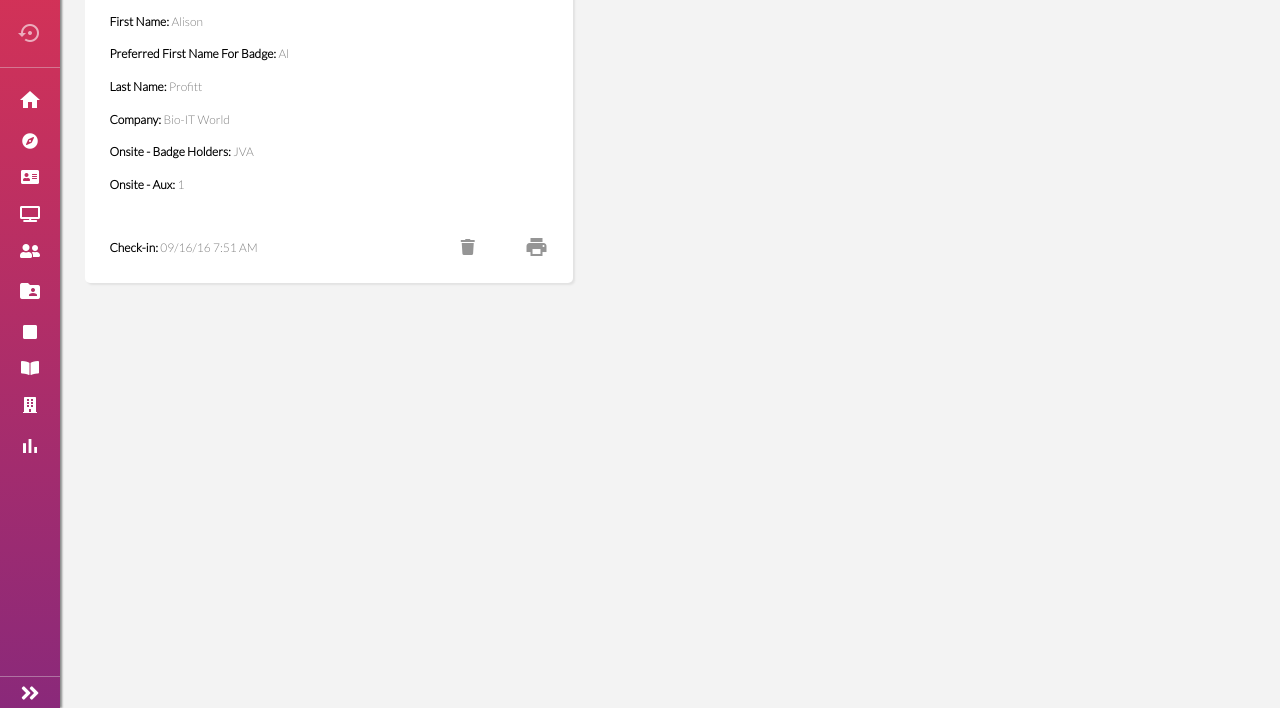
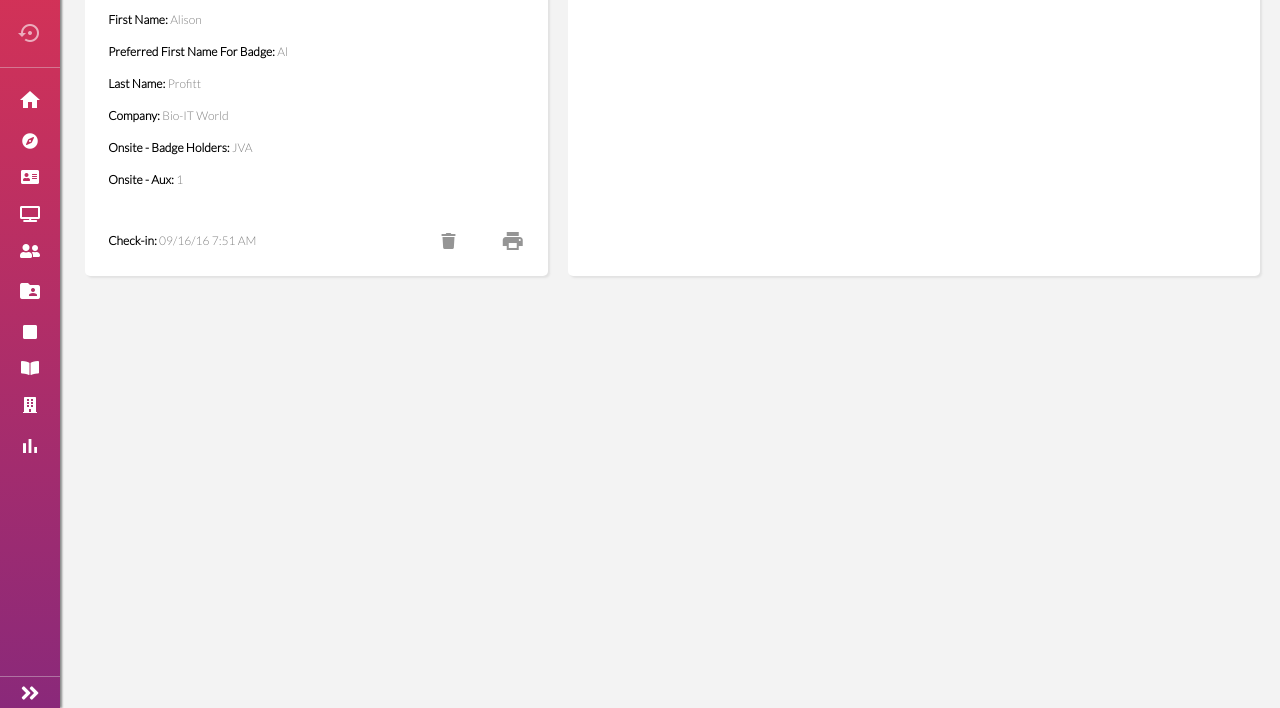
Before and after one commit to crishanks/rainfocus, a plain HTML site: page index.html in a window 1280 px wide. Shown: the part 92-800 px from the top of the page. Drawn offline with Linux system fonts and the light colour scheme.

Commit message:
main page layout in grid. basic calendar container layed out

```diff
--- a/index.html
+++ b/index.html
@@ -73,8 +73,8 @@
       </div>
     </div>
     <div id="calendar-container">
-      <div></div>
-      <div class=""></div>
+      <div class="header"></div>
+      <div class="body"></div>
     </div>
     <div id="files-container">
       <div></div>
--- a/sass/style.sass
+++ b/sass/style.sass
@@ -65,14 +65,21 @@ body
 
 // Main Page
 
+#page-container
+  display: grid
+  grid-template-rows: 45% 1fr
+  grid-template-columns: 40% 1fr
+  grid-gap: 20px
+  margin-top: 15px
+
 #badge-output-container
+  grid-row: 1
+  grid-column: 1
   display: grid
   grid-template-rows: 20% 1fr 20%
   grid-template-columns: 5% 1fr 5%
   grid-row-gap: 10px
-  width: 40%
-  height: 45%
-  margin: 15px 25px
+  margin-left: 25px
   font-family: $lato-font
   border-radius: 5px
   background-color: white
@@ -123,3 +130,11 @@ body
     align-items: center
     i
       color: $page-icon-color
+
+#calendar-container
+  grid-row: 1
+  grid-column: 2
+  background-color: white
+  border-radius: 5px
+  margin-right: 20px
+  box-shadow: 2px 2px 2px #e2e2e2
```
Also changed, not shown: sass/style.css, 1 other file.
